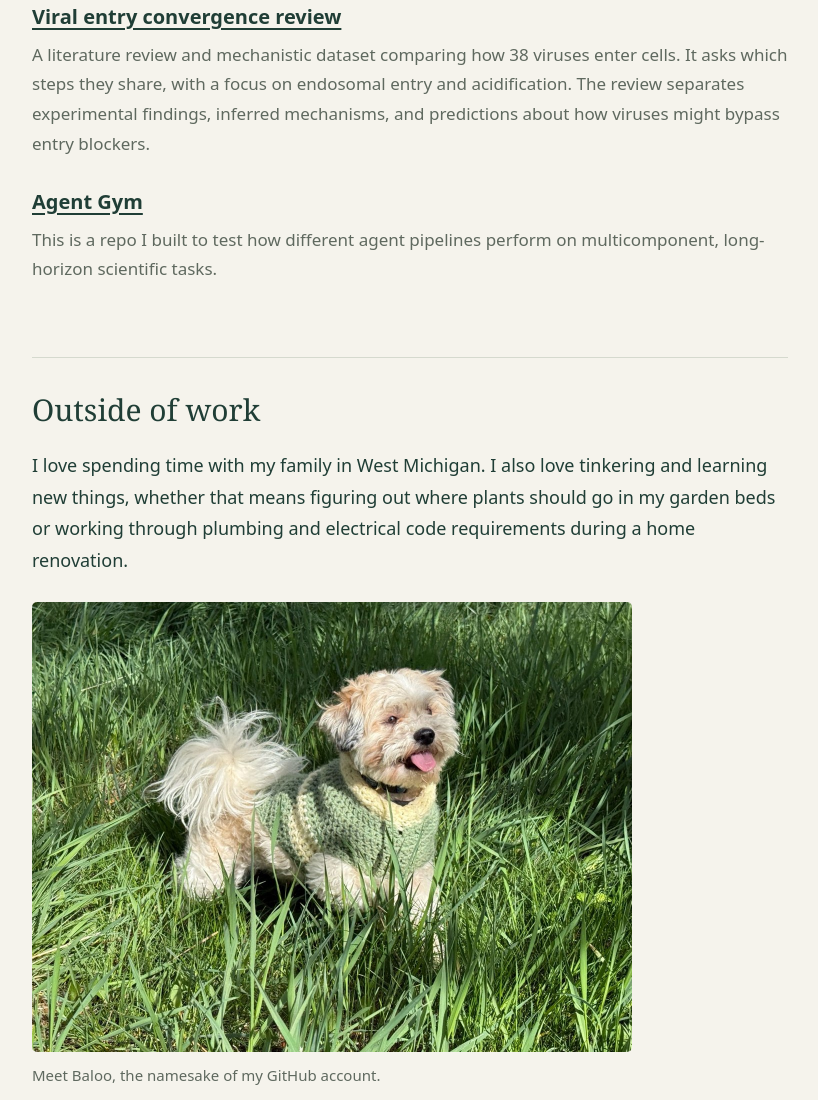
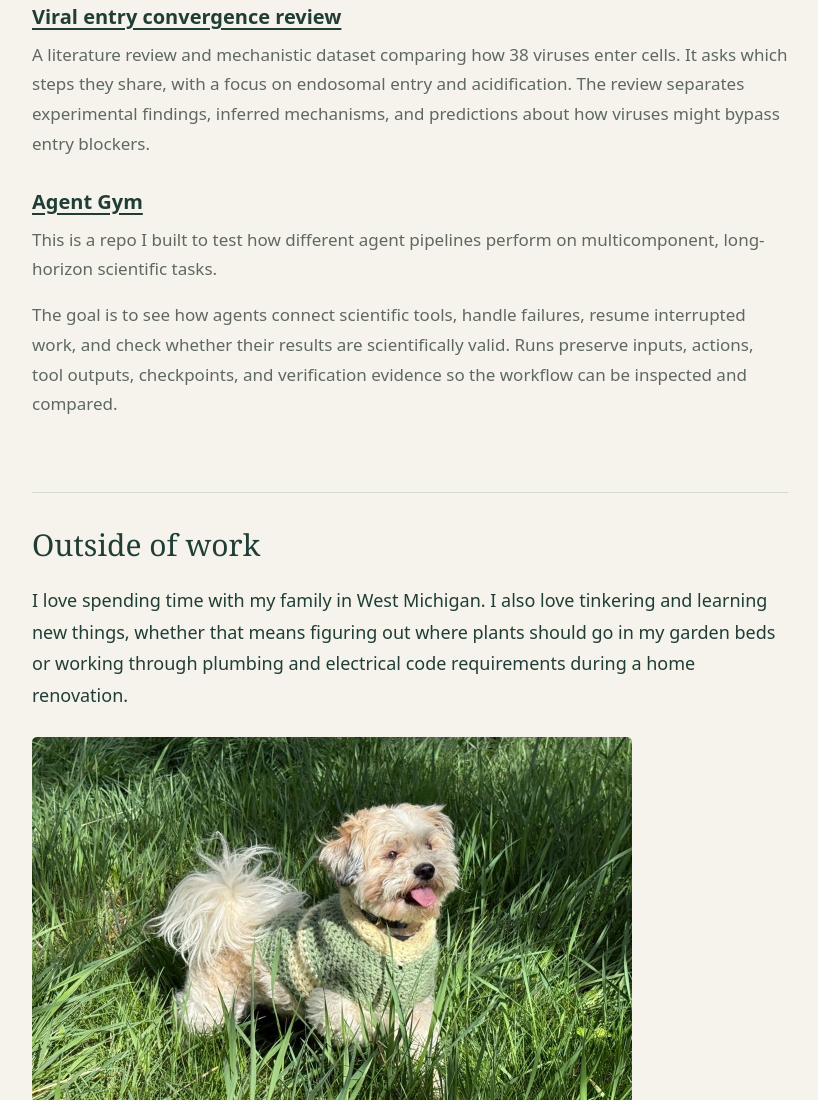
Before and after one commit to jjbaloo2023/jjbaloo2023.github.io, a plain HTML site: page index.html in a window 1280 px wide. Shown: the part 1347-2447 px from the top of the page, without its empty margins (230-1048 px from the left). Drawn offline with Linux system fonts and the light colour scheme.

Commit message:
Include both Agent Gym introduction paragraphs

```diff
--- a/index.html
+++ b/index.html
@@ -28,7 +28,7 @@ html{scroll-padding-top:28px}header{border-bottom:1px solid var(--line)}nav{max-
 <section aria-labelledby="projects"><h2 id="projects">Projects</h2>
 <article class="project"><h3><a href="https://github.com/jjbaloo2023/mechanome">Mechanome</a></h3><p>A collection of physical models for how cells generate and respond to forces. It connects membrane mechanics and Bayesian inference with models of tissue junctions, cortical tension, adhesion, and force-sensitive channels. The aim is to compare explanations against experiments while keeping assumptions, uncertainty, and sources attached to each result. I started it during Anthropic’s Built with Claude Science hackathon.</p></article>
 <article class="project"><h3><a href="https://github.com/jjbaloo2023/viral-entry-convergence-review">Viral entry convergence review</a></h3><p>A literature review and mechanistic dataset comparing how 38 viruses enter cells. It asks which steps they share, with a focus on endosomal entry and acidification. The review separates experimental findings, inferred mechanisms, and predictions about how viruses might bypass entry blockers.</p></article>
-<article class="project"><h3><a href="https://github.com/jjbaloo2023/agent-gym">Agent Gym</a></h3><p>This is a repo I built to test how different agent pipelines perform on multicomponent, long-horizon scientific tasks.</p></article>
+<article class="project"><h3><a href="https://github.com/jjbaloo2023/agent-gym">Agent Gym</a></h3><p>This is a repo I built to test how different agent pipelines perform on multicomponent, long-horizon scientific tasks.</p><p style="margin-top:16px">The goal is to see how agents connect scientific tools, handle failures, resume interrupted work, and check whether their results are scientifically valid. Runs preserve inputs, actions, tool outputs, checkpoints, and verification evidence so the workflow can be inspected and compared.</p></article>
 </section>
 <section aria-labelledby="outside"><h2 id="outside">Outside of work</h2>
 <p>I love spending time with my family in West Michigan. I also love tinkering and learning new things, whether that means figuring out where plants should go in my garden beds or working through plumbing and electrical code requirements during a home renovation.</p>
```
